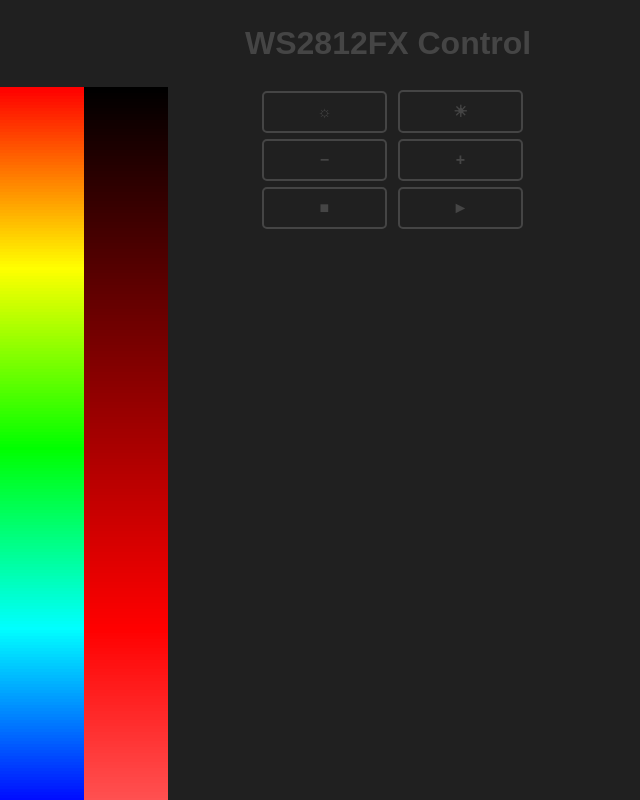
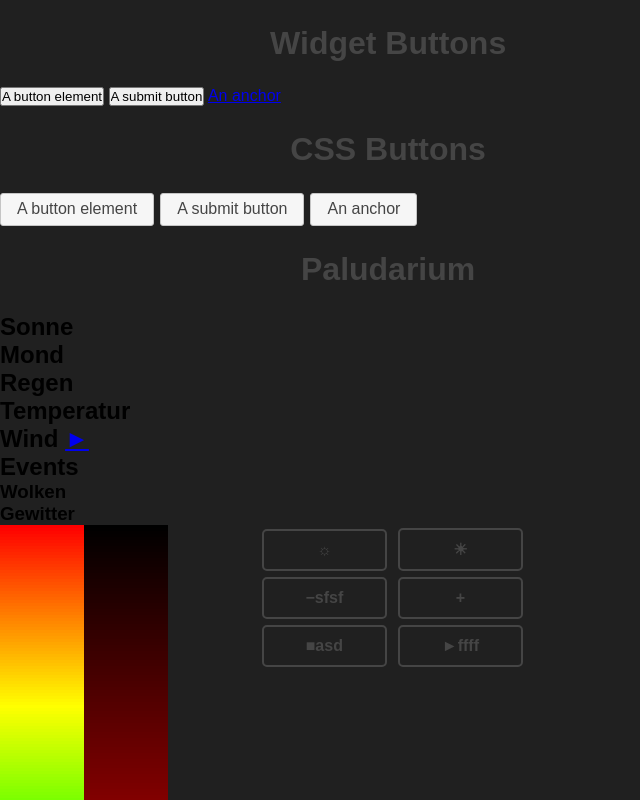
Before and after one commit to dickshaydle/junglesim, a plain HTML site: page webinterface/index.html in a window 1280 px wide. Shown: the top 800 px of the page, without its empty margins (0-640 px from the left). Drawn offline with nearby package versions, Linux system fonts and the light colour scheme; no server answers.

Commit message:
basic structure of web interface

```diff
--- a/webinterface/index.html
+++ b/webinterface/index.html
@@ -4,7 +4,7 @@
   <meta http-equiv='Content-Type' content='text/html; charset=utf-8' />
   <meta name='viewport' content='width=device-width' />
 
-  <title>WS2812FX Ctrl</title>
+  <title>Paludarium</title>
 
   <script type='text/javascript' src='main.js'></script>
 
@@ -67,9 +67,48 @@
     color:#909090;
   }
   </style>
+
+  <link rel="stylesheet" href="https://code.jquery.com/ui/1.12.1/themes/base/jquery-ui.css">
+  <!-- <link rel="stylesheet" href="https://jqueryui.com/resources/demos/style.css"> -->
+  <script src="https://code.jquery.com/jquery-1.12.4.js"></script>
+  <!-- <script src="https://code.jquery.com/ui/1.12.1/jquery-ui.js"></script> -->
+  <script>
+  $( function() {
+    $( ".widget input[type=submit], .widget a, .widget button" ).button();
+    $( "button, input, a" ).click( function( event ) {
+      event.preventDefault();
+    } );
+  } );
+  </script>
 </head>
 <body>
-  <h1>WS2812FX Control</h1>
+<div class="widget">
+  <h1>Widget Buttons</h1>
+  <button>A button element</button>
+
+  <input type="submit" value="A submit button">
+
+  <a href="#">An anchor</a>
+</div>
+<h1>CSS Buttons</h1>
+<button class="ui-button ui-widget ui-corner-all">A button element</button>
+
+<input class="ui-button ui-widget ui-corner-all" type="submit" value="A submit button">
+
+<a class="ui-button ui-widget ui-corner-all" href="#+">An anchor</a>
+
+  <h1>Paludarium</h1>
+
+  <h2> Sonne </h2>
+  <h2> Mond </h2>
+  <h2> Regen </h2>
+  <h2> Temperatur </h2>
+  <h2> Wind  <a href='#' class='a' id='+'>&#9658;</a> </h2>
+  <h2> Events </h2>
+    <h3> Wolken </h3>
+    <h3> Gewitter </h3>
+
+
   <canvas id='colorbar' width='75' height='1080'></canvas>
   <div id='controls'>
     <ul id='mode'></ul>
@@ -80,13 +119,13 @@
     </ul>
 
     <ul id='speed'>
-      <li><a href='#' class='s' id='-'>&#8722;</a></li>
+      <li><a href='#' class='s' id='-'>&#8722;sfsf</a></li>
       <li><a href='#' class='s' id='+'>&#43;</a></li>
     </ul>
 
     <ul id='auto'>
-      <li><a href='#' class='a' id='-'>&#9632;</a></li>
-      <li><a href='#' class='a' id='+'>&#9658;</a></li>
+      <li><a href='?c=0x0000ad' class='a' id='-'>&#9632;asd</a></li>
+      <li><a href='#' class='a' id='+'>&#9658;ffff</a></li>
     </ul>
   </div>
 </body>
```
